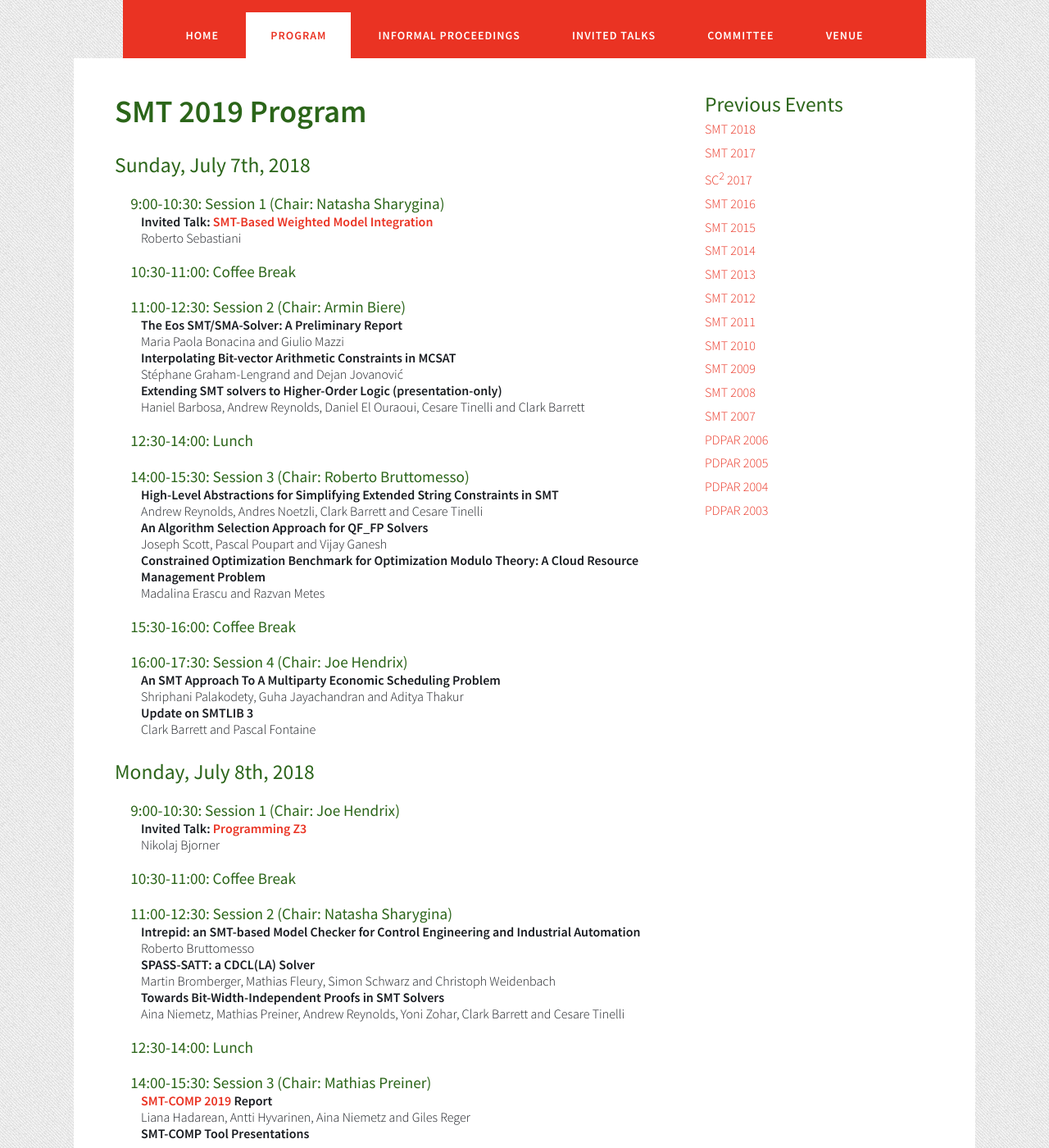
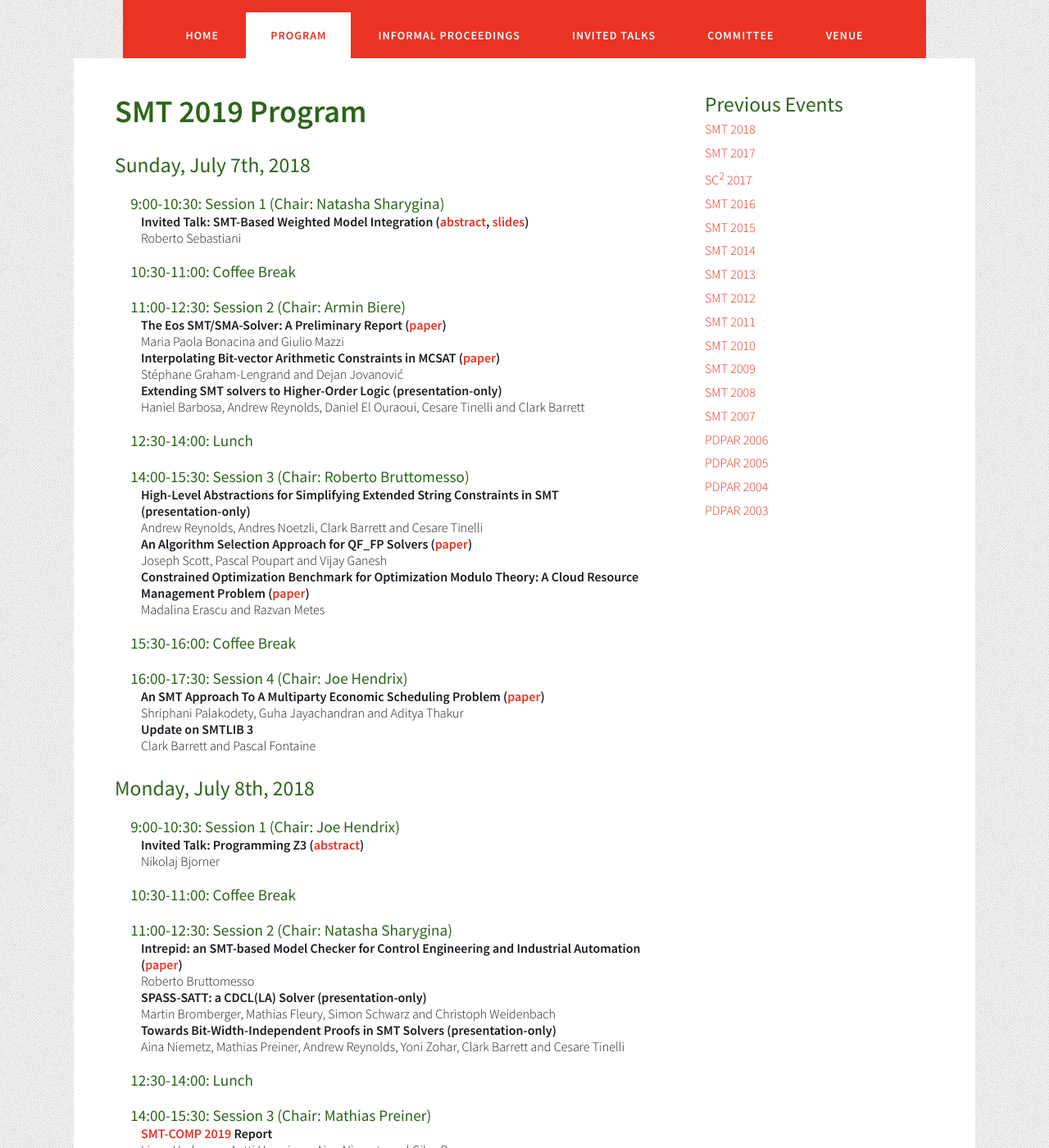
Before and after one commit to smt2019/smt2019.github.io, a Jekyll site: the page built from program.html, in a window 1280 px wide and 1400 px high, scrolled down 245 px. Shown: the whole window at 82% size. Built offline with Jekyll 4.4.1, drawn with Linux system fonts in a browser that asks for light colours.

Commit message:
Add rsebastiani slides and links to paper in program.

```diff
--- a/invited.html
+++ b/invited.html
@@ -4,7 +4,7 @@ layout: layout
 
 <h2 class="title">Invited Speakers</h2>
 
-<h3>SMT-Based Weighted Model Integration</h3>
+<h3 id="rsebastiani">SMT-Based Weighted Model Integration</h3>
 <div style="font-size: 1.4em; font-weight: bold;">Roberto Sebastiani (<a href="http://disi.unitn.it/rseba/">University of Trento, Italy</a>)</div>
 <p>
   <b>Abstract:</b> Weighted Model Integration (WMI) is a recent
@@ -25,7 +25,7 @@ alternatives for hybrid inference. I conclude by describing recent
 developments, plus ongoing and future work.
 </p>
 
-<h3>Programming Z3</h3>
+<h3 id="nbjorner">Programming Z3</h3>
 <div style="font-size: 1.4em; font-weight: bold;">Nikolaj Bj&oslash;rner (<a href="https://www.microsoft.com/en-us/research/people/nbjorner/">Microsoft Research</a>)</div>
 <p>
 <b>Abstract:</b> We give a programmer's introduction to the
--- a/program.html
+++ b/program.html
@@ -9,7 +9,7 @@ layout: layout
 <div class="session"><span class="time">9:00-10:30:</span> Session 1 (Chair: Natasha Sharygina)</div>
 
 <div class="paper">
-<div>Invited Talk: <a href="invited.html">SMT-Based Weighted Model Integration</a></div>
+<div>Invited Talk: SMT-Based Weighted Model Integration (<a href="invited.html#rsebastiani">abstract</a>, <a href="slides/session1.pdf">slides</a>)</div>
 <div>Roberto Sebastiani</div>
 </div>
 
@@ -18,13 +18,13 @@ layout: layout
 <div class="session"><span class="time">11:00-12:30:</span> Session 2 (Chair: Armin Biere)</div>
 
 <div class="paper">
-<div>The Eos SMT/SMA-Solver: A Preliminary Report</div>
-<div>Maria Paola Bonacina and Giulio Mazzi</div>
+  <div>The Eos SMT/SMA-Solver: A Preliminary Report (<a href="papers/paper_8.pdf">paper</a>)</div>
+  <div>Maria Paola Bonacina and Giulio Mazzi</div>
 </div>
 
 <div class="paper">
-<div>Interpolating Bit-vector Arithmetic Constraints in MCSAT</div>
-<div>Stéphane Graham-Lengrand and Dejan Jovanović</div>
+  <div>Interpolating Bit-vector Arithmetic Constraints in MCSAT (<a href="papers/paper_6.pdf">paper</a>)</div>
+  <div>Stéphane Graham-Lengrand and Dejan Jovanović</div>
 </div>
 
 <div class="paper">
@@ -37,17 +37,17 @@ layout: layout
 <div class="session"><span class="time">14:00-15:30:</span> Session 3 (Chair: Roberto Bruttomesso)</div>
 
 <div class="paper">
-  <div>High-Level Abstractions for Simplifying Extended String Constraints in SMT</div>
+  <div>High-Level Abstractions for Simplifying Extended String Constraints in SMT<br/> (presentation-only)</div>
   <div>Andrew Reynolds, Andres Noetzli, Clark Barrett and Cesare Tinelli</div>
 </div>
 
 <div class="paper">
-  <div>An Algorithm Selection Approach for QF_FP Solvers</div>
+  <div>An Algorithm Selection Approach for QF_FP Solvers (<a href="papers/paper_7.pdf">paper</a>)</div>
   <div>Joseph Scott, Pascal Poupart and Vijay Ganesh</div>
 </div>
 
 <div class="paper">
-  <div>Constrained Optimization Benchmark for Optimization Modulo Theory: A Cloud Resource Management Problem</div>
+  <div>Constrained Optimization Benchmark for Optimization Modulo Theory: A Cloud Resource Management Problem (<a href="papers/paper_5.pdf">paper</a>)</div>
   <div>Madalina Erascu and Razvan Metes</div>
 </div>
 
@@ -56,7 +56,7 @@ layout: layout
 <div class="session"><span class="time">16:00-17:30:</span> Session 4 (Chair: Joe Hendrix)</div>
 
 <div class="paper">
-  <div>An SMT Approach To A Multiparty Economic Scheduling Problem</div>
+  <div>An SMT Approach To A Multiparty Economic Scheduling Problem (<a href="papers/paper_3.pdf">paper</a>)</div>
   <div>Shriphani Palakodety, Guha Jayachandran and Aditya Thakur</div>
 </div>
 
@@ -70,7 +70,7 @@ layout: layout
 <div class="session"><span class="time">9:00-10:30:</span> Session 1 (Chair: Joe Hendrix)</div>
 
 <div class="paper">
-<div>Invited Talk: <a href="invited.html">Programming Z3</a></div>
+<div>Invited Talk: Programming Z3 (<a href="invited.html#nbjorner">abstract</a>)</div>
 <div>Nikolaj Bjorner</div>
 </div>
 
@@ -79,17 +79,17 @@ layout: layout
 <div class="session"><span class="time">11:00-12:30:</span> Session 2 (Chair: Natasha Sharygina)</div>
 
 <div class="paper">
-  <div>Intrepid: an SMT-based Model Checker for Control Engineering and Industrial Automation</div>
+  <div>Intrepid: an SMT-based Model Checker for Control Engineering and Industrial Automation (<a href="papers/paper_2.pdf">paper</a>)</div>
   <div>Roberto Bruttomesso</div>
 </div>
 
 <div class="paper">
-  <div>SPASS-SATT: a CDCL(LA) Solver</div>
+  <div>SPASS-SATT: a CDCL(LA) Solver (presentation-only)</div>
   <div>Martin Bromberger, Mathias Fleury, Simon Schwarz and Christoph Weidenbach</div>
 </div>
 
 <div class="paper">
-  <div>Towards Bit-Width-Independent Proofs in SMT Solvers</div>
+  <div>Towards Bit-Width-Independent Proofs in SMT Solvers (presentation-only)</div>
   <div>Aina Niemetz, Mathias Preiner, Andrew Reynolds, Yoni Zohar, Clark Barrett and Cesare Tinelli</div>
 </div>
 
```
Also changed, not shown: 1 other file.
